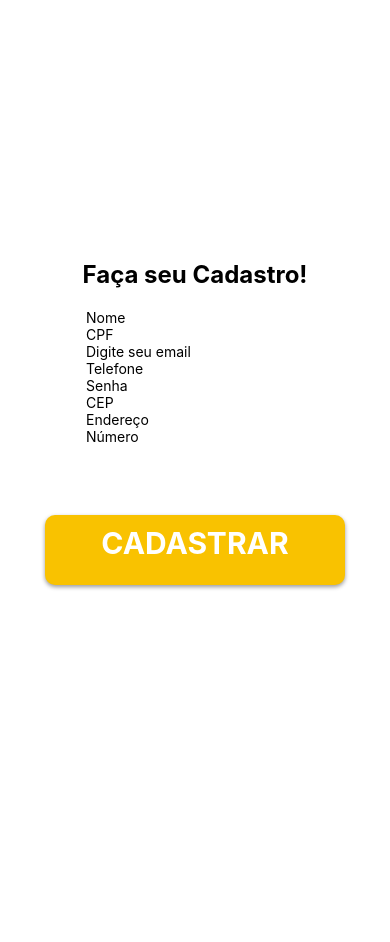
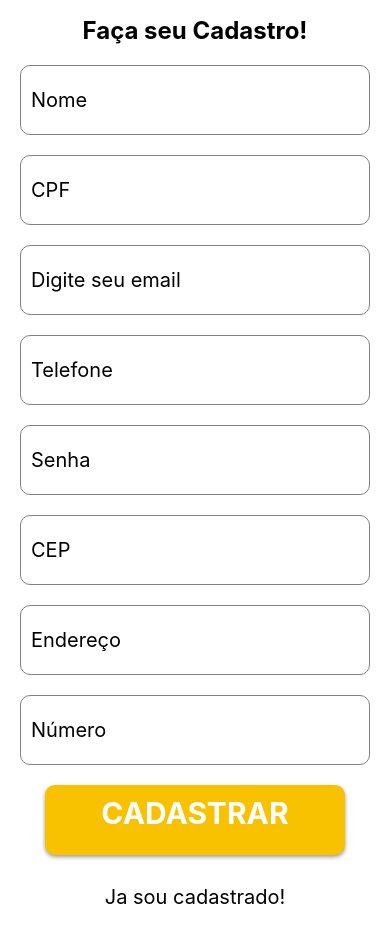
Before and after one commit to lipebr321/PetFelizApp, a React Native app in the folder APPMobile/: screen /TelaDeCadastro in a window 390 px wide. Shown: the top 942 px of the page. Before the commit the page ends 844 px from the top, so only its background shows below. Built offline with nearby package versions, Linux system fonts and the light colour scheme.

Commit message:
pequenas alterações de css tela de cadastro

```diff
--- a/APPMobile/src/Pages/CadastroAnimal/CadastroAnimal.jsx
+++ b/APPMobile/src/Pages/CadastroAnimal/CadastroAnimal.jsx
@@ -1,248 +1,493 @@
 import React, { useState, useEffect } from 'react';
+
 import {View, Text, TextInput, TouchableOpacity, ScrollView,  Alert, StyleSheet,  Image, Picker, Button,} from 'react-native';
+
 import * as ImagePicker from 'expo-image-picker';
+
 import axios from 'axios';
 
+
+
 const CadastroAnimal = () => {
+
   const [Pet, setPet] = useState({
+
     Nome_Pet: '',
+
     Sexo_Pet: 'Selecione o Sexo',
+
     Descricao_Pet: '',
+
     Idade_Pet: 'Selecione a Idade',
+
     Porte_Pet: 'Selecione o Porte',
+
     Status_Pet: 'Selecione uma opção',
+
     Castrado: 'Disponivel',
-    Nome_Foto: '',
+
     Base64: null,
+
     Especie: 'Selecione a espécie',
+
     Raca: 'Selecione a raça',
+
   });
 
+
+
   const [errors, setErrors] = useState({});
+
   const [base64, setBase64] = useState(null);
 
+
+
   const Idade_Pet = ['Entre 0 e 1', 'Entre 1 e 4', 'Entre 4 e 10', 'Mais de 10'];
-  const Porte_Pet = ['Pequeno Porte', 'Médio Porte', 'Grande Porte'];
-  const Sexo_Pet = ['M', 'F'];
+
+  const Porte_Pet = ['Por anão','Pequeno Porte', 'Médio Porte', 'Grande Porte','Molosso'];
+
+  const Sexo_Pet = ['Macho', 'Fêmea'];
+
   const Especie = ['Cachorro', 'Gato'];
+
+
 
   useEffect(() => {
 
+
+
     (async () => {
+
       const { status } = await ImagePicker.requestMediaLibraryPermissionsAsync();
 
+
+
       if (status !== 'granted') {
+
         Alert.alert('Desculpe, precisamos de permissão para acessar sua galeria de imagens.');
+
       }
 
+
+
     })();
+
   }, []);
 
 
+
+
+
   const validateForm = async () => {
+
     return {};
+
   };
 
+
+
   const selecionarImagem = async () => {
+
     let result = await ImagePicker.launchImageLibraryAsync({
+
       mediaTypes: ImagePicker.MediaTypeOptions.Images,
+
       quality: 1,
+
     });
 
+
+
     if (!result.cancelled) {
+
       const formData = new FormData();
+
       formData.append('file', {
+
         uri: result.uri,
+
         name: 'file',
+
         type: 'image/jpeg',
+
       });
+
       setPet({ ...Pet, Base64: formData });
+
       setBase64(result.uri);
+
     }
+
   };
 
+
+
   const handleSubmit = async () => {
+
     const validationErrors = await validateForm();
+
     setErrors(validationErrors);
 
+
+
     if (Pet.Base64) {
+
       if (Object.keys(validationErrors).length === 0) {
+
         try {
+
           const response = await axios.post('https://localhost:44302/api/PetFeliz/CadastrarPet', Pet, {
+
             headers: {
+
               'Content-Type': 'multipart/form-data',
+
             },
+
           });
 
+
+
           if (response.status === 200) {
+
             alert('Cadastro realizado com sucesso');
+
           }
+
         } catch (error) {
+
           console.error('Erro ao fazer a solicitação:', error);
+
           alert('teste');
+
         }
+
       }
+
     }
+
   };
 
+
+
   return (
+
     <ScrollView contentContainerStyle={styles.container}>
+
       <View style={styles.form}>
+
         <Text style={styles.cadastroTitle}>Informações do Pet</Text>
+
         <TextInput
+
           style={styles.input}
+
           placeholder="Nome do animal"
+
           onChangeText={(text) => setPet({ ...Pet, Nome_Pet: text })}
+
           value={Pet.Nome_Pet}
+
         />
+
         {errors.Nome_Pet && <Text style={styles.labelError}>{errors.Nome_Pet}</Text>}
 
+
+
         <TextInput
+
           style={styles.input}
+
           placeholder="Descrição do animal"
+
           onChangeText={(text) => setPet({ ...Pet, Descricao_Pet: text })}
+
           value={Pet.Descricao_Pet}
+
         />
 
+
+
         <View style={styles.imageContainer}>
+
           <Button title="Selecione a imagem" onPress={selecionarImagem} />
+
           {base64 && <Image source={{ uri: base64 }} style={styles.image} />}
+
         </View>
 
+
+
         <Picker
+
           selectedValue={Pet.Especie}
+
           onValueChange={(itemValue) => setPet({ ...Pet, Especie: itemValue })}
+
           style={styles.dropdown}
+
         >
+
           <Picker.Item label="Espécie do animal" value="Selecione a espécie" />
+
           {Especie.map((option) => (
+
             <Picker.Item label={option} value={option} key={option} />
+
           ))}
+
         </Picker>
 
+
+
         <Picker
+
           selectedValue={Pet.Porte_Pet}
+
           onValueChange={(itemValue) => setPet({ ...Pet, Porte_Pet: itemValue })}
+
           style={styles.dropdown}
+
         >
+
           <Picker.Item label="Porte do animal" value="Selecione o Porte" />
+
           {Porte_Pet.map((option) => (
+
             <Picker.Item label={option} value={option} key={option} />
+
           ))}
+
         </Picker>
 
+
+
         <Picker
+
           selectedValue={Pet.Idade_Pet}
+
           onValueChange={(itemValue) => setPet({ ...Pet, Idade_Pet: itemValue })}
+
           style={styles.dropdown}
+
         >
+
           <Picker.Item label="Idade do animal" value="Selecione a Idade" />
+
           {Idade_Pet.map((option) => (
+
             <Picker.Item label={option} value={option} key={option} />
+
           ))}
+
         </Picker>
 
+
+
         <Picker
+
           selectedValue={Pet.Sexo_Pet}
+
           onValueChange={(itemValue) => setPet({ ...Pet, Sexo_Pet: itemValue })}
+
           style={styles.dropdown}
+
         >
+
           <Picker.Item label="Sexo do animal" value="Selecione o Sexo" />
+
           {Sexo_Pet.map((option) => (
+
             <Picker.Item label={option} value={option} key={option} />
+
           ))}
+
         </Picker>
 
+
+
         <Picker
+
           selectedValue={Pet.Castrado}
+
           onValueChange={(itemValue) => setPet({ ...Pet, Castrado: itemValue })}
+
           style={styles.dropdown}
+
         >
+
           <Picker.Item label="Castrado" value="Selecione a opção" />
+
           <Picker.Item label="Sim" value="Sim" />
+
           <Picker.Item label="Não" value="Não" />
+
         </Picker>
 
+
+
         <TouchableOpacity style={styles.cadastrarButton} onPress={handleSubmit}>
+
           <Text style={styles.textCadastrar}>CADASTRAR</Text>
+
         </TouchableOpacity>
+
       </View>
+
     </ScrollView>
+
   );
+
 };
 
 
 
+
+
+
+
 const styles = StyleSheet.create({
+
   container: {
+
     flex: 1,
+
     alignItems: 'center',
+
     justifyContent: 'center',
+
     padding: 16,
+
   },
+
   form: {
+
     flex: 1,
+
     alignItems: 'center',
+
   },
+
   cadastroTitle: {
+
     fontSize: 24,
+
     fontWeight: 'bold',
+
     marginBottom: 20,
+
   },
+
   input: {
+
     width: 350,
+
     height: 70,
+
     borderColor: 'gray',
+
     marginBottom: 20,
+
     paddingLeft: 10,
+
     borderWidth: 1,
+
     borderRadius: 10,
+
     fontSize: 20,
+
   },
+
   cadastrarButton: {
+
     backgroundColor: '#F9C200',
+
     borderRadius: 10,
+
     width: 300,
+
     height: 70,
+
     alignItems: 'center',
+
     shadowColor: 'black',
+
     shadowOffset: { width: 0, height: 2 },
+
     shadowOpacity: 0.4,
+
     shadowRadius: 4,
+
     elevation: 4,
-    marginTop: 30,
+
+    marginTop: 100,
+
     paddingVertical: 10,
+
   },
+
   textCadastrar: {
+
     color: 'white',
+
     textAlign: 'center',
+
     fontSize: 30,
+
     fontWeight: 'bold',
+
   },
+
   labelError: {
+
     fontSize: 16,
+
     color: '#ff375b',
+
     marginBottom: 2,
+
   },
+
   imagemButton: {
+
     backgroundColor: 'lightblue',
+
     borderRadius: 10,
+
     width: 200,
+
     height: 50,
+
     alignItems: 'center',
+
     justifyContent: 'center',
+
     marginTop: 20,
+
   },
+
   textImagem: {
+
     color: 'black',
+
     textAlign: 'center',
+
   },
+
   imagemSelecionada: {
+
     width: 200,
+
     height: 200,
+
     borderRadius: 10,
+
     marginTop: 20,
+
   },
+
 });
 
+
+
 export default CadastroAnimal;
--- a/APPMobile/src/Pages/TelaDeCadastro/TelaDeCadastro.jsx
+++ b/APPMobile/src/Pages/TelaDeCadastro/TelaDeCadastro.jsx
@@ -1,217 +1,465 @@
 import React, { useState } from 'react';
+
 import { View, Text, TextInput, TouchableOpacity, ScrollView, Alert, Modal, StyleSheet } from 'react-native';
+
 import axios from 'axios';
 
+
+
+
+
 const TelaDeCadastro = ({ navigation }) => {
+
   const [usuario, setUsuario] = useState({
+
     CPF: '',
+
     Nome: '',
+
     Email: '',
+
     Telefone: '',
+
     Senha: '',
+
     Logradouro: {
+
       CEP: '',
+
       NomeLog: '',
+
       Numero: '',
+
     },
+
   });
+
+
 
   const [cadastroSucesso, setCadastroSucesso] = useState(false);
 
+
+
   const handleInputChange = (text, field) => {
+
     setUsuario((prevUsuario) => ({
+
       ...prevUsuario,
+
       [field]: text,
+
     }));
+
   };
 
+
+
   const handleLogradouroInputChange = (text, field) => {
+
     setUsuario((prevUsuario) => ({
+
       ...prevUsuario,
+
       Logradouro: {
+
         ...prevUsuario.Logradouro,
+
         [field]: text,
+
       },
+
     }));
+
   };
 
+
+
   const handleSubmit = async () => {
+
     try {
+
       if (!usuario.Nome || !usuario.CPF || !usuario.Email || !usuario.Telefone || !usuario.Senha || !usuario.Logradouro.CEP || !usuario.Logradouro.NomeLog || !usuario.Logradouro.Numero) {
+
         Alert.alert('Preencha todos os campos');
+
         return;
+
       }
 
+
+
       const response = await axios.post("https://petfeliz.azurewebsites.net/api/Usuario/cadastrarUsuario", usuario);
+
       console.log('Cadastro bem-sucedido:', response.data);
 
+
+
       setCadastroSucesso(true);
+
     } catch (error) {
+
       console.error('Erro no cadastro:', error);
+
       Alert.alert('Erro', 'Ocorreu um erro durante o cadastro');
+
     }
+
   };
 
+
+
   const handleOK = () => {
+
     setCadastroSucesso(false);
+
     navigation.navigate('TelaDeLogin');
+
   };
 
+
+
   return (
+
     <ScrollView contentContainerStyle={styles.container}
+
     keyboardShouldPersistTaps="handled"
+
     pagingEnabled={true}
+
     showsVerticalScrollIndicator={false}>
 
+
+
       <View style={styles.cadastroForm}>
+
         <Text style={styles.cadastroTitle}>Faça seu Cadastro!</Text>
 
-        <TextInput
+
+
+        <TextInput style={styles.input}
+
           placeholder="Nome"
+
           value={usuario.Nome}
+
           onChangeText={(text) => handleInputChange(text, 'Nome')}
+
         />
 
-        <TextInput
+
+
+        <TextInput style={styles.input}
+
           placeholder="CPF"
+
           value={usuario.CPF}
+
           onChangeText={(text) => handleInputChange(text, 'CPF')}
+
         />
 
-        <TextInput
+
+
+        <TextInput style={styles.input}
+
           placeholder="Digite seu email"
+
           value={usuario.Email}
+
           onChangeText={(text) => handleInputChange(text, 'Email')}
+
         />
 
-        <TextInput
+
+
+        <TextInput style={styles.input}
+
           placeholder="Telefone"
+
           value={usuario.Telefone}
+
           onChangeText={(text) => handleInputChange(text, 'Telefone')}
+
         />
 
-        <TextInput
+
+
+        <TextInput style={styles.input}
+
           placeholder="Senha"
+
           secureTextEntry={true}
+
           value={usuario.Senha}
+
           onChangeText={(text) => handleInputChange(text, 'Senha')}
+
         />
 
-        <TextInput
+
+
+        <TextInput style={styles.input}
+
           placeholder="CEP"
+
           value={usuario.Logradouro.CEP}
+
           onChangeText={(text) => handleLogradouroInputChange(text, 'CEP')}
+
         />
 
-        <TextInput
+
+
+        <TextInput style={styles.input}
+
           placeholder="Endereço"
+
           value={usuario.Logradouro.NomeLog}
+
           onChangeText={(text) => handleLogradouroInputChange(text, 'NomeLog')}
+
         />
 
-        <TextInput
+
+
+        <TextInput style={styles.input}
+
           placeholder="Número"
+
           value={usuario.Logradouro.Numero}
+
           onChangeText={(text) => handleLogradouroInputChange(text, 'Numero')}
+
         />
 
+
+
         <TouchableOpacity style={styles.cadastrarButton} onPress={handleSubmit}>
+
           <Text style={styles.textCadastrar}>CADASTRAR</Text>
+
         </TouchableOpacity>
+
+        <Text style={styles.link} onPress={() => navigation.navigate('TelaDeLogin')}>Ja sou cadastrado!</Text>
+
       </View>
 
+
+
       <Modal
+
         animationType="slide"
+
         transparent={true}
+
         visible={cadastroSucesso}
+
         onRequestClose={() => {
+
           setCadastroSucesso(false);
+
         }}
+
       >
+
         <View style={styles.modalContainer}>
+
           <View style={styles.modalContent}>
+
             <Text style={styles.modalTitle}>Cadastro realizado com sucesso!</Text>
+
             <TouchableOpacity
+
               style={styles.okButton}
+
               onPress={handleOK}
+
             >
+
               <Text style={styles.okButtonText}>OK</Text>
+
             </TouchableOpacity>
+
           </View>
+
         </View>
+
       </Modal>
+
     </ScrollView>
+
   );
+
 };
 
+
+
 const styles = StyleSheet.create({
+
   container: {
+
     flex: 1,
+
     alignItems: 'center',
+
     justifyContent: 'center',
+
     padding: 16,
+
     backgroundColor: 'white',
+
   },
+
   cadastroForm: {
+
     flex: 2,
+
     alignItems: 'center',
+
   },
+
   cadastroTitle: {
+
     fontSize: 24,
+
     fontWeight: 'bold',
+
     marginBottom: 20,
+
   },
+
+  input: {
+
+    width: 350,
+
+    height: 70,
+
+    borderColor: 'gray',
+
+    marginBottom: 20,
+
+    paddingLeft: 10,
+
+    borderWidth: 1,
+
+    borderRadius: 10,
+
+    fontSize: 20,
+
+  },
+
   cadastrarButton: {
+
     backgroundColor: '#F9C200',
+
     borderRadius: 10,
+
     width: 300,
+
     height: 70,
+
     alignItems: 'center',
+
     shadowColor: 'black',
+
     shadowOffset: { width: 0, height: 2 },
+
     shadowOpacity: 0.4,
+
     shadowRadius: 4,
+
     elevation: 4,
-    marginTop: 70,
+
     paddingVertical: 10,
+
+    marginBottom: 30,
+
   },
+
   textCadastrar: {
+
     color: 'white',
+
     textAlign: 'center',
+
     fontSize: 30,
+
     fontWeight: 'bold',
+
   },
+
   modalContainer: {
+
     flex: 1,
+
     justifyContent: 'center',
+
     alignItems: 'center',
+
     backgroundColor: 'rgba(0, 0, 0, 0.5)',
+
   },
+
   modalContent: {
+
     width: 300,
+
     backgroundColor: 'white',
+
     padding: 20,
+
     borderRadius: 10,
+
     alignItems: 'center',
+
   },
+
   modalTitle: {
+
     fontSize: 18,
+
     fontWeight: 'bold',
+
     marginBottom: 20,
+
   },
+
   okButton: {
+
     backgroundColor: '#F9C200',
+
     borderRadius: 10,
+
     width: 100,
+
     height: 40,
+
     alignItems: 'center',
+
     justifyContent: 'center',
+
   },
+
   okButtonText: {
+
     color: 'white',
+
     fontSize: 16,
+
     fontWeight: 'bold',
+
   },
+
+  link: {
+
+    fontSize: 20,
+
+    marginBottom: 30,
+
+  },
+
 });
 
+
+
 export default TelaDeCadastro;
--- a/APPMobile/src/Pages/TelaPet/TelaPet.jsx
+++ b/APPMobile/src/Pages/TelaPet/TelaPet.jsx
@@ -1,40 +1,129 @@
 import React from 'react';
+
 import { View, Text, Image, StyleSheet } from 'react-native';
 
+
+
 const TelaPet = ({ route }) => {
+
   const { pet } = route.params;
 
+
+
   return (
+
     <View style={styles.container}>
+
+      <View style={styles.imgcontainer}>
+
       <Image source={{ uri: pet.foto_Pet }} style={styles.image} />
+
+      </View>
+
+      <View styles= {styles.infoPet}>
+
       <Text style={styles.name}>{pet.nome_Pet}</Text>
+
+      <Text style={styles.age}>{pet.idade_Pet}</Text>
+
+      </View>
+
+      <View style={styles.descricaoPet}>
+
+        <Text styles={styles.tituloDescricao}>Sobre o Pet:</Text>
+
       <Text style={styles.description}>{pet.descricao_Pet}</Text>
-      <Text style={styles.age}>{pet.idade_Pet}</Text>
+
+      </View>
+
+
+
     </View>
+
   );
+
 };
 
+
+
 const styles = StyleSheet.create({
+
   container: {
+
     flex: 1,
+
     alignItems: 'center',
+
     justifyContent: 'center',
+
   },
+
   image: {
-    width: 200,
-    height: 200,
+
+    width: 350,
+
+    height: 350,
+
   },
+
   name: {
+
     fontSize: 24,
+
     fontWeight: 'bold',
+
+    color: 'Purple',
+
   },
+
   description: {
+
     fontSize: 16,
+
     margin: 10,
+
+    textAlign: 'left',
+
+    marginLeft:15,
+
   },
+
   age: {
+
     fontSize: 16,
+
   },
+
+  descricaoPet: {
+
+      alignItems: 'center',
+
+      width: 350,
+
+      height: 350,
+
+      borderWidth: 2,
+
+      borderRadius: 10,
+
+      borderColor:'black'
+
+  },
+
+  tituloDescricao:{
+
+    textAlign: 'left',
+
+    marginLeft:15,
+
+    marginBottom:10,
+
+  }
+
+
+
 });
 
+
+
 export default TelaPet;
```
